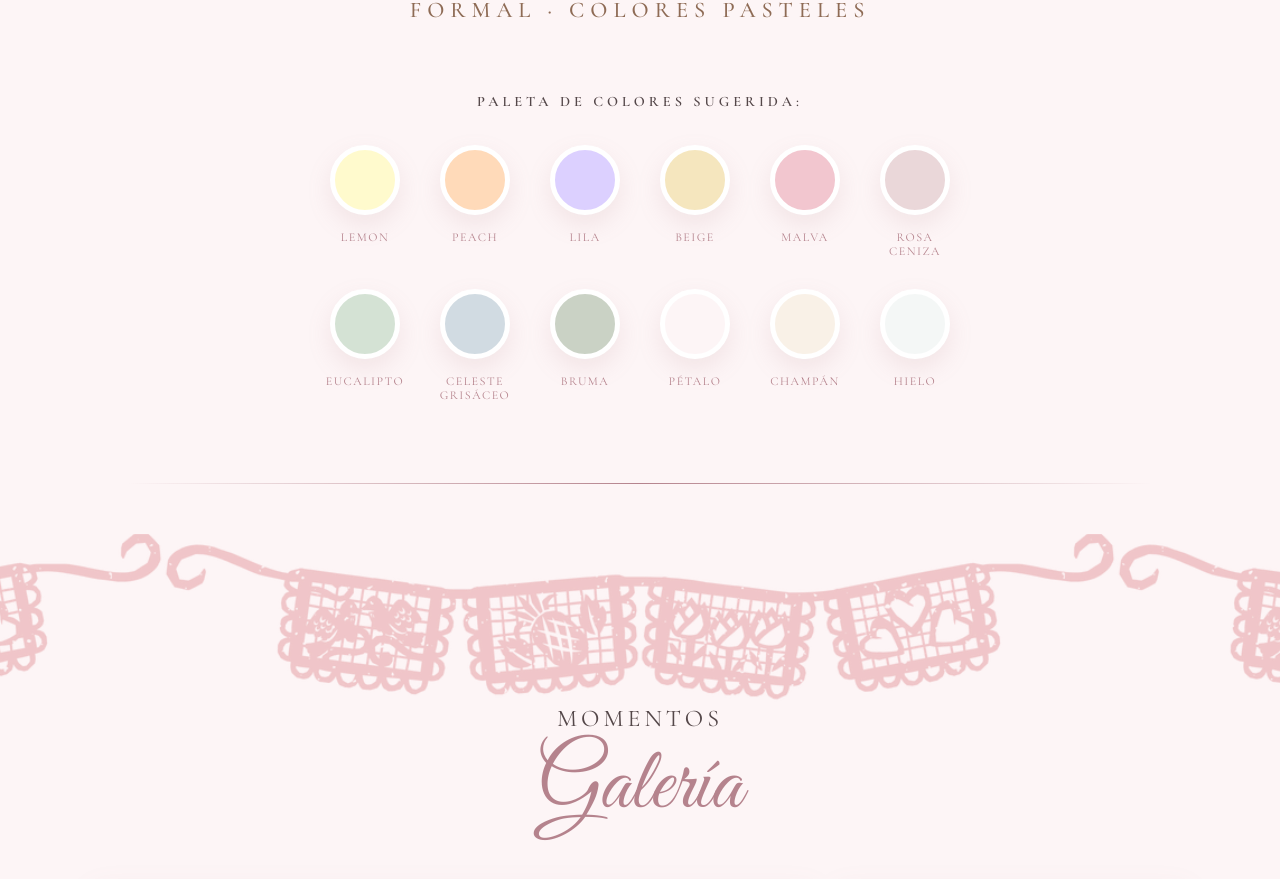
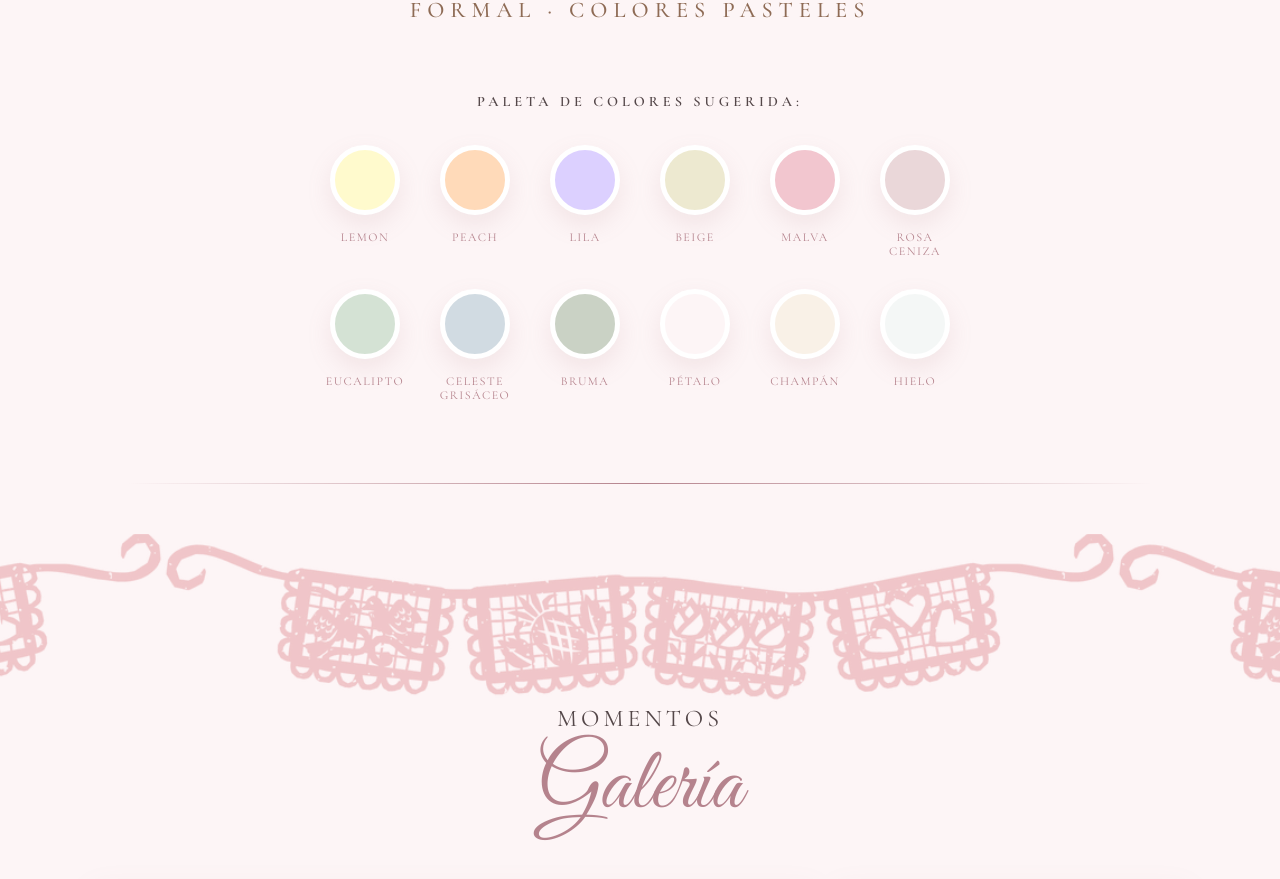
Before and after one commit to monisdecoinvitaciones/bautizo-cielito-lindo-romina-sofia-160526-ess, a Next.js app: page / in a window 1280 px wide. Shown: the part 4713-5592 px from the top of the page. Built offline with nearby package versions, Linux system fonts and the light colour scheme.

Commit message:
Correccion colores dress code 19 marzo

```diff
--- a/src/app/components/DressCode/DressCode.jsx
+++ b/src/app/components/DressCode/DressCode.jsx
@@ -13,7 +13,7 @@ const DressCode = () => {
   { id: 'p1', hex: '#FFFACD', name: 'Lemon' },       // Lemon Chiffon
   { id: 'p2', hex: '#FFDAB9', name: 'Peach' },       // Peach Puff
   { id: 'p3', hex: '#DCD0FF', name: 'Lila' },       // Pale Lilac
-  { id: 'p4', hex: '#F5E6BE', name: 'Beige' },       // Beige (Suavizado)
+  { id: 'p4', hex: '#ede9d0', name: 'Beige' },       // Beige (Suavizado)
 
   // --- LOS TUYOS (Versión Pastelizada) ---
   { id: 'p5', hex: '#F2C6CF', name: 'Malva' },       // Más luz
```
